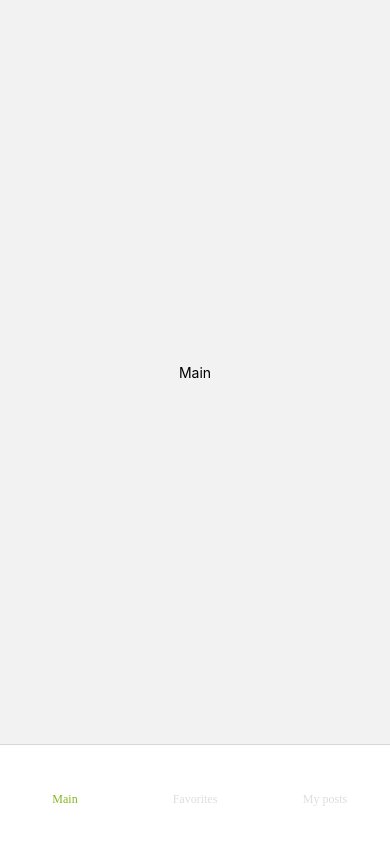
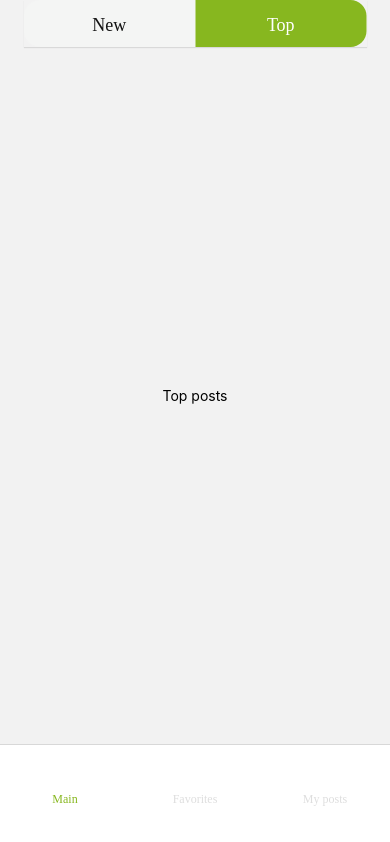
Before and after one commit to Dimensionnnnn/social-network, a React Native app: screen /Top in a window 390 px wide. Built offline with nearby package versions, Linux system fonts and the light colour scheme.

Commit message:
feat/added tabs, styles for tabs, screens for tabs (#13)
* feat/added tabs, styles for tabs, screens for tabs

* fix/deleted not used lib

```diff
--- a/package.json
+++ b/package.json
@@ -12,6 +12,7 @@
   "dependencies": {
     "@apollo/client": "^3.8.6",
     "@react-navigation/bottom-tabs": "^6.5.11",
+    "@react-navigation/material-top-tabs": "^6.6.5",
     "@react-navigation/native": "^6.1.8",
     "@react-navigation/native-stack": "^6.9.16",
     "@react-navigation/stack": "^6.3.18",
@@ -20,7 +21,8 @@
     "react-hook-form": "^7.47.0",
     "react-native": "0.72.6",
     "react-native-bootsplash": "^5.0.4",
-    "react-native-safe-area-context": "^4.7.3",
+    "react-native-pager-view": "^6.2.2",
+    "react-native-safe-area-context": "^4.7.4",
     "react-native-screens": "^3.27.0",
     "react-native-svg": "^13.14.0"
   },
--- /dev/null
+++ b/src/components/tabs/styles.ts
@@ -0,0 +1,89 @@
+import {StyleSheet} from 'react-native';
+import {COLORS} from 'src/assets/styles/colors';
+import {outfitTextStyles} from 'src/assets/styles/typography';
+import {ColorThemes} from 'src/hooks/useColorTheme';
+
+export const tabsStyles = {
+  [ColorThemes.DARK]: {
+    containerColor: {
+      active: {backgroundColor: COLORS.secondary_dark_01},
+      initial: {backgroundColor: COLORS.grayscale_dark_05},
+    },
+    textColor: {
+      active: COLORS.grayscale_dark_07,
+      initial: COLORS.grayscale_dark_01,
+    },
+    indicatorColor: {
+      active: {backgroundColor: COLORS.secondary_dark_01},
+      initial: {backgroundColor: COLORS.grayscale_dark_05},
+    },
+  },
+  [ColorThemes.LIGHT]: {
+    containerColor: {
+      active: {backgroundColor: COLORS.dark_mode},
+      initial: {backgroundColor: COLORS.grayscale_light_06},
+    },
+    textColor: {
+      active: COLORS.grayscale_light_07,
+      initial: COLORS.grayscale_light_01,
+    },
+    indicatorColor: {
+      active: {backgroundColor: COLORS.dark_mode},
+      initial: {backgroundColor: COLORS.grayscale_light_06},
+    },
+  },
+  root: StyleSheet.create({
+    fontText: outfitTextStyles.bodyRegular_18,
+    container: {
+      height: 47,
+      width: '100%',
+      maxWidth: 343,
+      elevation: 0,
+      alignSelf: 'center',
+      backgroundColor: 'transparent',
+    },
+    containerItem: {
+      maxWidth: 171.5,
+    },
+    containerIndicator: {
+      borderRadius: 16,
+    },
+    indicatorStyles: {
+      height: '100%',
+    },
+    indicatorItemLeft: {
+      borderTopLeftRadius: 16,
+      borderBottomLeftRadius: 16,
+    },
+    indicatorItemRight: {
+      borderTopRightRadius: 16,
+      borderBottomRightRadius: 16,
+    },
+  }),
+};
+
+export const getTabsStyles = (themeVariant: ColorThemes) => {
+  return {
+    container: tabsStyles.root.container,
+    containerColor: {
+      active: tabsStyles[themeVariant].containerColor.active,
+      initial: tabsStyles[themeVariant].containerColor.initial,
+    },
+    containerItem: tabsStyles.root.containerItem,
+    containerIndicator: [
+      tabsStyles.root.containerIndicator,
+      tabsStyles[themeVariant].indicatorColor.initial,
+    ],
+    indicatorStyles: {
+      styles: tabsStyles.root.indicatorStyles,
+      itemLeft: tabsStyles.root.indicatorItemLeft,
+      itemRight: tabsStyles.root.indicatorItemRight,
+      backgroundColor: tabsStyles[themeVariant].indicatorColor.active,
+    },
+    fontText: tabsStyles.root.fontText,
+    textColor: {
+      active: tabsStyles[themeVariant].textColor.active,
+      initial: tabsStyles[themeVariant].textColor.initial,
+    },
+  };
+};
--- /dev/null
+++ b/src/components/tabs/tabs.tsx
@@ -0,0 +1,50 @@
+import React from 'react';
+import {useColorTheme, ColorThemes} from 'src/hooks/useColorTheme';
+import {createMaterialTopTabNavigator} from '@react-navigation/material-top-tabs';
+import {getTabsStyles} from './styles';
+import {NewPosts} from 'src/screens/new-posts/new-posts';
+import {TopPosts} from 'src/screens/top-posts/top-posts';
+
+const Tab = createMaterialTopTabNavigator();
+
+export const TopTabs = () => {
+  const themeVariant: ColorThemes = useColorTheme();
+  const topTabStyles = getTabsStyles(themeVariant);
+
+  return (
+    <Tab.Navigator
+      screenOptions={{
+        tabBarIndicatorContainerStyle: topTabStyles.containerIndicator,
+        tabBarStyle: topTabStyles.container,
+        tabBarLabelStyle: [topTabStyles.fontText, {textTransform: 'none'}],
+        tabBarPressColor: 'transparent',
+        tabBarActiveTintColor: topTabStyles.textColor.active,
+        tabBarInactiveTintColor: topTabStyles.textColor.initial,
+      }}>
+      <Tab.Screen
+        name="New"
+        component={NewPosts}
+        options={{
+          tabBarItemStyle: topTabStyles.containerItem,
+          tabBarIndicatorStyle: [
+            topTabStyles.indicatorStyles.styles,
+            topTabStyles.indicatorStyles.itemLeft,
+            topTabStyles.indicatorStyles.backgroundColor,
+          ],
+        }}
+      />
+      <Tab.Screen
+        name="Top"
+        component={TopPosts}
+        options={{
+          tabBarItemStyle: topTabStyles.containerItem,
+          tabBarIndicatorStyle: [
+            topTabStyles.indicatorStyles.styles,
+            topTabStyles.indicatorStyles.itemRight,
+            topTabStyles.indicatorStyles.backgroundColor,
+          ],
+        }}
+      />
+    </Tab.Navigator>
+  );
+};
--- a/src/components/tapbar/tapbar.tsx
+++ b/src/components/tapbar/tapbar.tsx
@@ -2,10 +2,10 @@ import React from 'react';
 import {useColorTheme, ColorThemes} from 'src/hooks/useColorTheme';
 import {createBottomTabNavigator} from '@react-navigation/bottom-tabs';
 import {getTapBarStyles} from './styles';
-import {Main} from 'src/screens/main/main';
 import {Favorites} from 'src/screens/favorites/favorites';
 import {Posts} from 'src/screens/posts/posts';
 import {TabBarIcon, TabBarIconsNames} from '../UI/tapbar-icon/tapbar-iсon';
+import {TopTabs} from 'src/components/tabs/tabs';
 
 const Tab = createBottomTabNavigator();
 
@@ -24,7 +24,7 @@ export const BottomTab = () => {
       }}>
       <Tab.Screen
         name={TabBarIconsNames.MAIN}
-        component={Main}
+        component={TopTabs}
         options={{
           tabBarLabel: TabBarIconsNames.MAIN,
           tabBarIcon: ({color}) => (
--- /dev/null
+++ b/src/screens/new-posts/new-posts.tsx
@@ -0,0 +1,18 @@
+import {StyleSheet, Text, View} from 'react-native';
+import React from 'react';
+
+export const NewPosts = () => {
+  return (
+    <View style={styles.container}>
+      <Text>New posts</Text>
+    </View>
+  );
+};
+
+const styles = StyleSheet.create({
+  container: {
+    flex: 1,
+    alignItems: 'center',
+    justifyContent: 'center',
+  },
+});
--- /dev/null
+++ b/src/screens/top-posts/top-posts.tsx
@@ -0,0 +1,18 @@
+import {StyleSheet, Text, View} from 'react-native';
+import React from 'react';
+
+export const TopPosts = () => {
+  return (
+    <View style={styles.container}>
+      <Text>Top posts</Text>
+    </View>
+  );
+};
+
+const styles = StyleSheet.create({
+  container: {
+    flex: 1,
+    alignItems: 'center',
+    justifyContent: 'center',
+  },
+});
```
Also changed, not shown: 2 other files (tests, documents, lock files or other folders).
